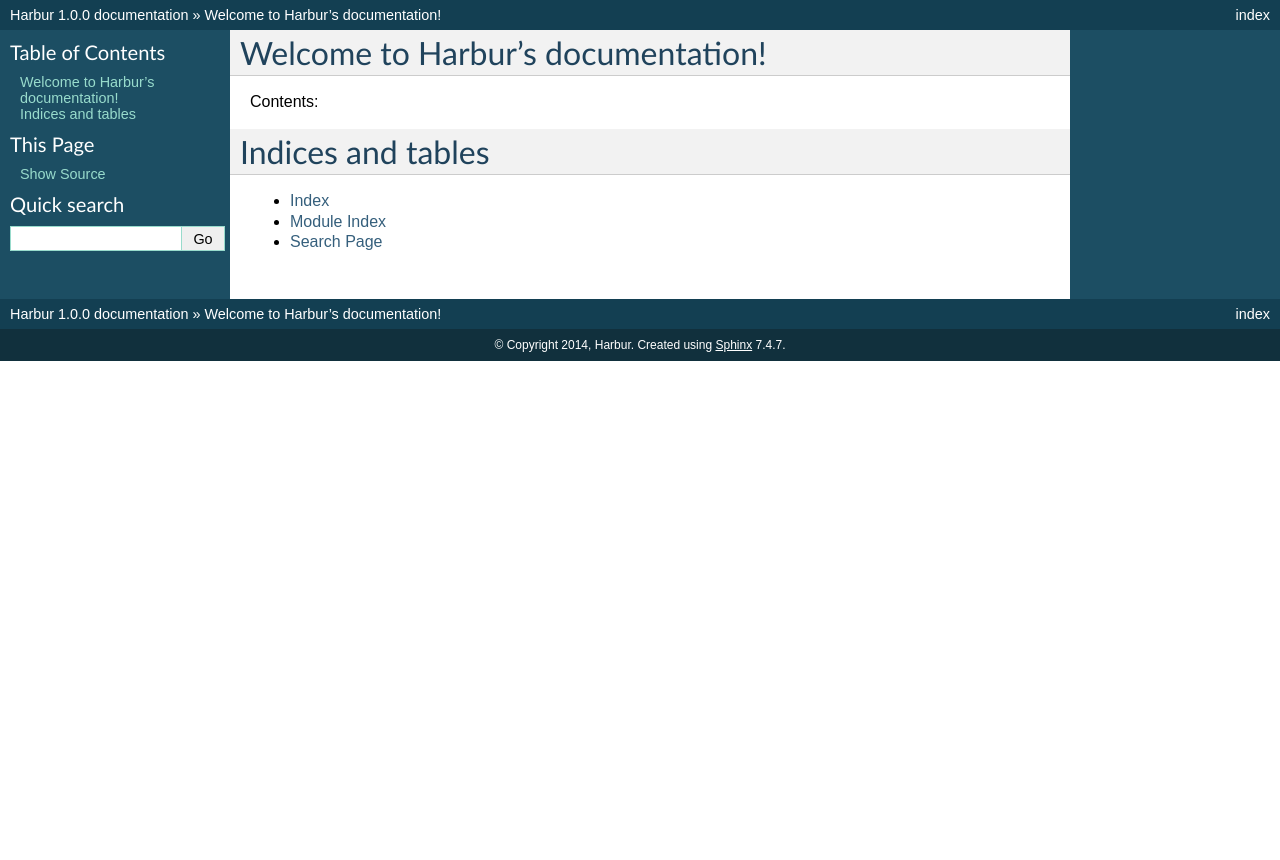
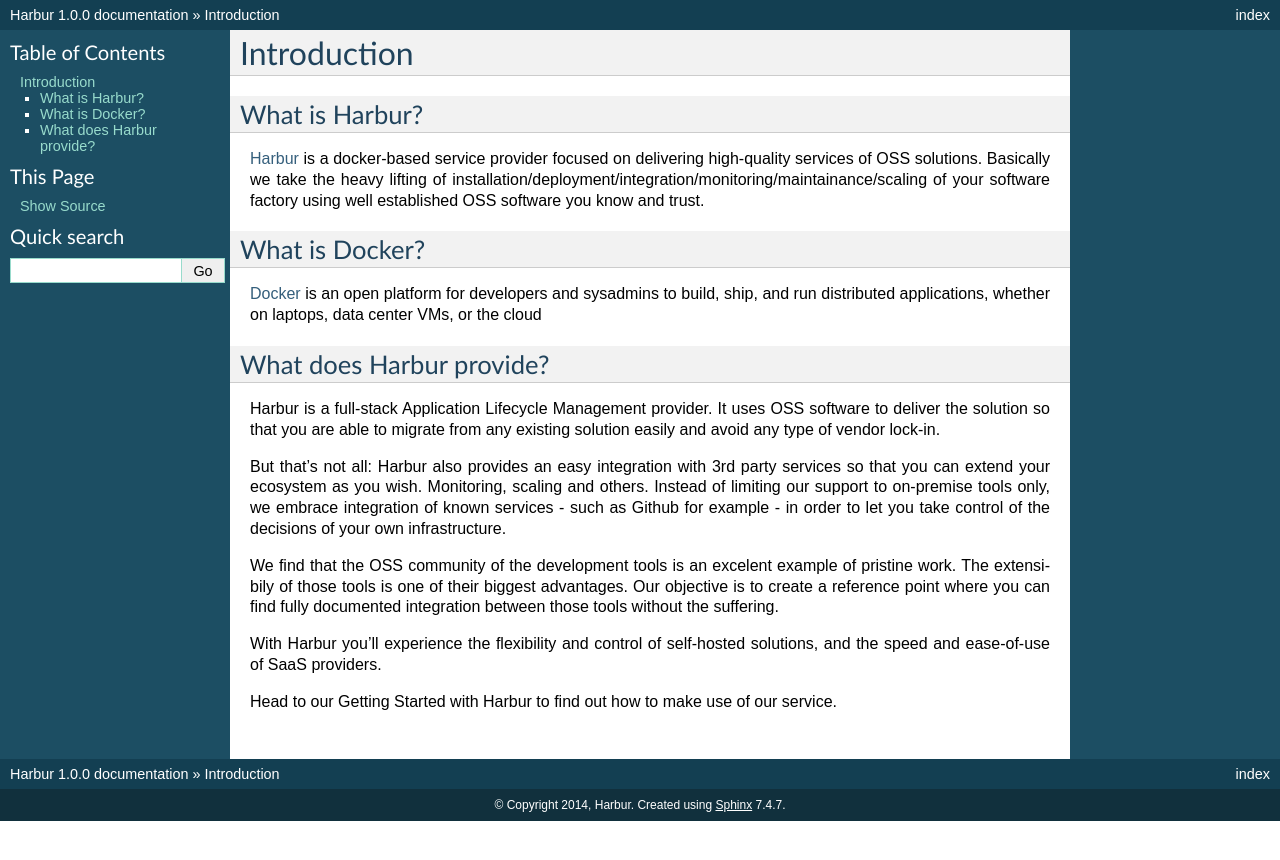
Before and after one commit to kfatehi/docs.harbur.io, a Sphinx documentation site: the page built from source/index.rst, in a window 1280 px wide. Shown: the top 860 px of the page. Built offline with Sphinx 7.4.7, drawn with Linux system fonts in a browser that asks for light colours.

Commit message:
Added index page, license and Readme

```diff
--- a/source/index.rst
+++ b/source/index.rst
@@ -1,21 +1,26 @@
-.. Harbur documentation master file, created by
-   sphinx-quickstart on Fri Sep 12 18:04:58 2014.
-   You can adapt this file completely to your liking, but it should at least
-   contain the root `toctree` directive.
+Introduction
+============
 
-Welcome to Harbur's documentation!
-==================================
+What is Harbur?
+---------------
 
-Contents:
+`Harbur <http://www.harbur.io/>`__ is a docker-based service provider focused on delivering high-quality services of OSS solutions. Basically we take the heavy lifting of installation/deployment/integration/monitoring/maintainance/scaling of your software factory using well established OSS software you know and trust.
 
-.. toctree::
-   :maxdepth: 2
+What is Docker?
+---------------
+
+`Docker <http://www.docker.io/>`__  is an open platform for developers and sysadmins to build, ship, and run distributed applications, whether on laptops, data center VMs, or the cloud
 
 
+What does Harbur provide?
+-------------------------
 
-Indices and tables
-==================
+Harbur is a full-stack Application Lifecycle Management provider. It uses OSS software to deliver the solution so that you are able to migrate from any existing solution easily and avoid any type of vendor lock-in.
 
-* :ref:`genindex`
-* :ref:`modindex`
-* :ref:`search`
+But that's not all: Harbur also provides an easy integration with 3rd party services so that you can extend your ecosystem as you wish. Monitoring, scaling and others. Instead of limiting our support to on-premise tools only, we embrace integration of known services - such as Github for example - in order to let you take control of the decisions of your own infrastructure.
+
+We find that the OSS community of the development tools is an excelent example of pristine work. The extensibily of those tools is one of their biggest advantages. Our objective is to create a reference point where you can find fully documented integration between those tools without the suffering.
+
+With Harbur you'll experience the flexibility and control of self-hosted solutions, and the speed and ease-of-use of SaaS providers.
+
+Head to our Getting Started with Harbur to find out how to make use of our service.
```
Also changed, not shown: README.md (added, +4 -0 lines), 1 other file.
